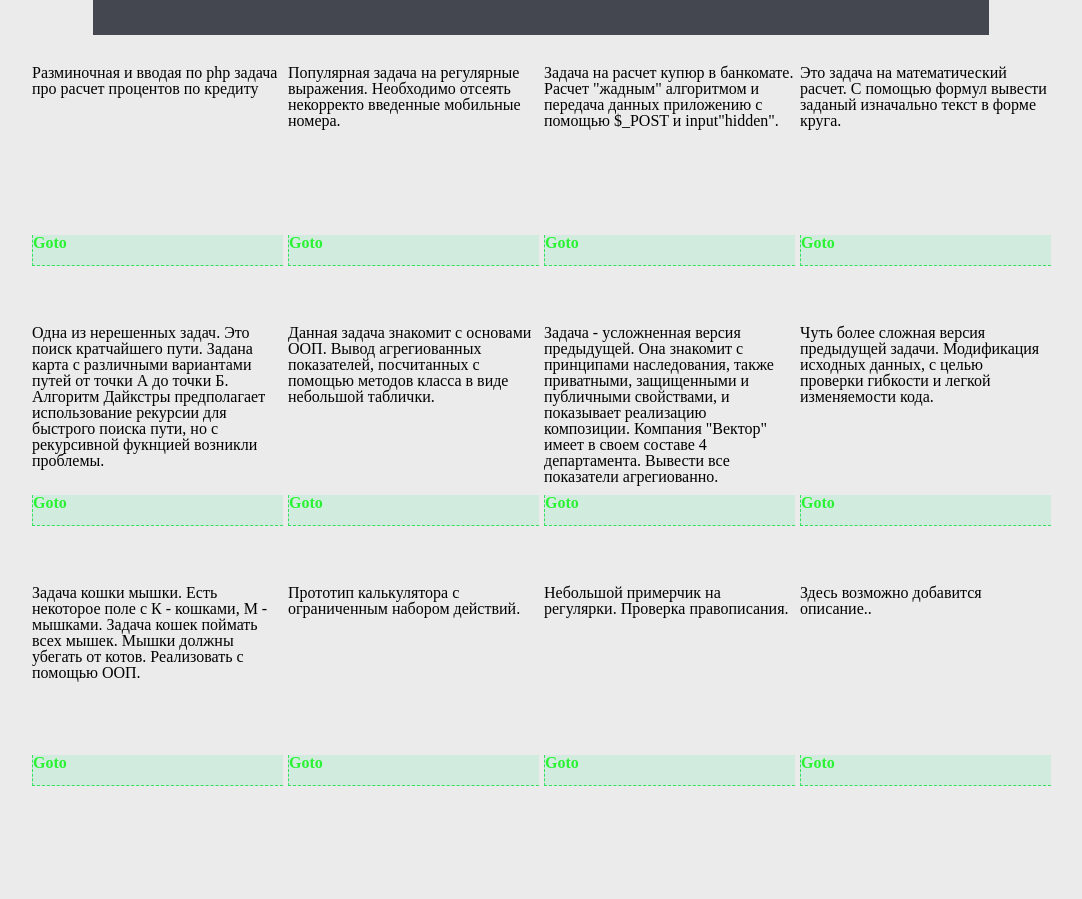
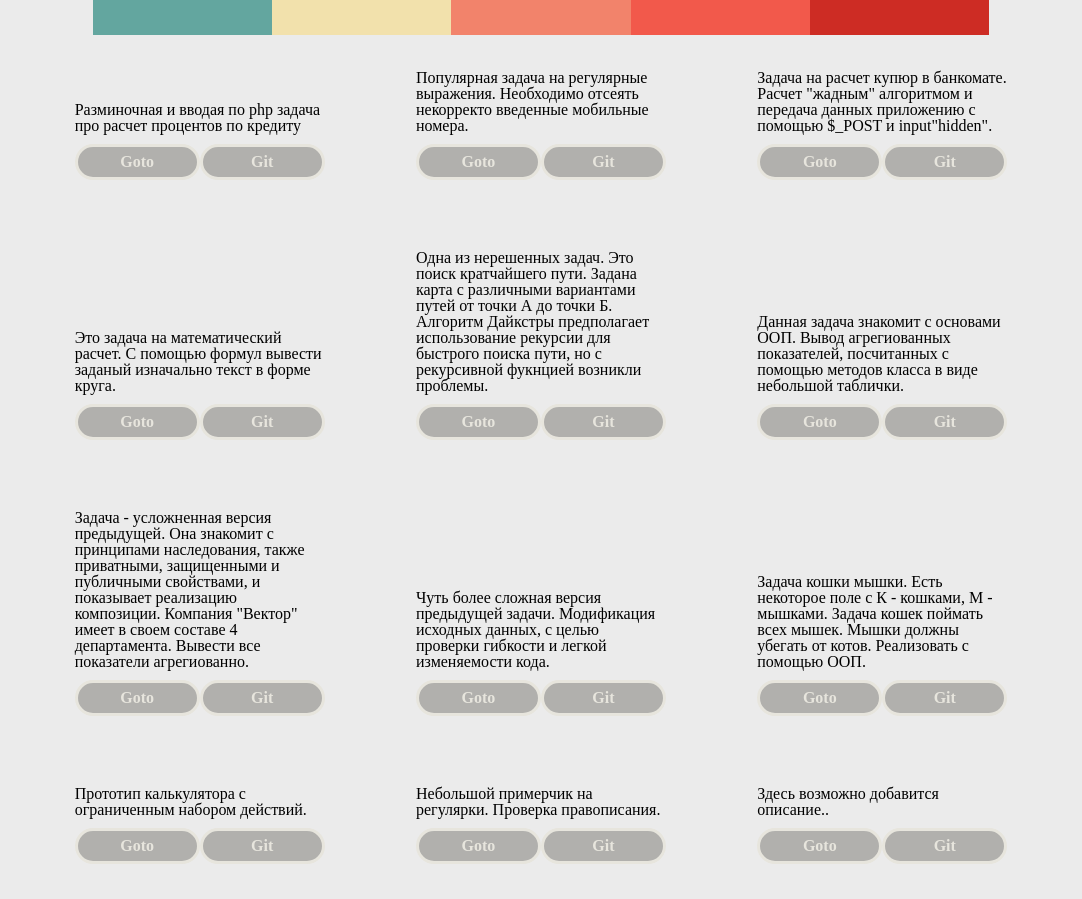
Before and after one commit to Oblivionsss/Site_of_examples, a PHP site: page /examples.html in a window 1280 px wide. Shown: the whole page, without its empty margins (99-1181 px from the left). Before the commit the page ends 786 px from the top, so only its background shows below. Run offline with PHP 8.4, Linux system fonts and the light colour scheme.

Commit message:
Modification home example page's

```diff
--- a/css/examples/example_style.css
+++ b/css/examples/example_style.css
@@ -1,16 +1,21 @@
 /* This CSS-style for page of examples */
 body {
+    width: 100%;
+    height: 100%;
     background-color: rgb(235,235,235);
-    height: 100%;
-    width: 100%;
 }
 
 .header {
-    background-color: #444750;
     width: 70%;
     height: 35px;
     margin-left: auto;
     margin-right: auto;
+    background: linear-gradient(to right,
+                #63A69F 20%,
+                #F2E1AC 20%, #F2E1AC 40%,
+                #F2836B 40%, #F2836B 60%,
+                #F2594B 60%, #F2594B 80%,
+                #CD2C24 80%);
 }
 
 .content-container {
@@ -18,32 +23,53 @@ body {
     margin-left: auto;
     margin-right: auto;
     display: flex;
-	align-content: space-around;
-	flex-flow: wrap;
+    flex-flow: wrap;
+    align-items: flex-end;
 }
 
 .content_block {
     width: 250px;
-    height: 200px;
-	margin: 30px auto;
+    margin: 30px auto;
+    padding: 5px;
+}
+
+.content_block:hover {
+    background:  rgb(204, 204, 204);
 }
 
 .caption {
     width: 100%;
-    height: 170px;
+    margin-bottom: 10px;
 }
 
 .block_link {
-    height: 30px;
     width: 100%;
-    background-color: #d1ebde;
-    border: 1px rgb(55, 223, 97);
-    border-style: none none dashed dashed;
 }
 
 .link_style {
-    color: rgb(42, 243, 52);
+    width: 50%;
+    height: 100%;
+    float: left;
+    text-align: center;
+    font-weight: bold;
+    background: rgb(90, 88, 80, 0.4);
+    color: #E7E5DD;
+    border: 3px solid #E7E5DD;
+    box-sizing: border-box;
+    border-radius: 25px;
+}
+
+.link_style > a {
+    width: 100%;
+    height: 100%;
+    line-height: 30px;
+    color: #E7E5DD;
     text-decoration: none;
-    font-weight: bold;
-    text-align: center;
+    display: inline-block;
+    border-radius: 25px;
 }
+
+.link_style > a:hover {
+    color: rgb(248, 246, 23 9);
+    background: rgb(90, 88, 80, 0.6);
+}
--- a/examples.html
+++ b/examples.html
@@ -20,7 +20,8 @@
                 Разминочная и вводая по php задача про расчет процентов по кредиту
             </div>
             <div class="block_link">
-                <a href="project/practice1/index.php" class="link_style">Goto</a>
+                <div class="link_style"><a href="project/practice1/index.php">Goto</a></div>
+                <div class="link_style"><a href="https://github.com/NevolinAlexandr/SiteOfExample/tree/master/project/practice1/index.php">Git</a></div>
             </div>
         </div>
 
@@ -30,7 +31,8 @@
                 Необходимо отсеять некорректо введенные мобильные номера.
             </div>
             <div class="block_link">
-                <a href="project/practice2/index1.php" class="link_style">Goto</a>
+                <div class="link_style"><a href="project/practice2/index1.php">Goto</a></div>
+                <div class="link_style"><a href="https://github.com/NevolinAlexandr/SiteOfExample/tree/master/project/practice2/index1.php">Git</a></div>
             </div>
         </div>
 
@@ -40,7 +42,8 @@
                 приложению с помощью $_POST и input"hidden".
             </div>
             <div class="block_link">
-                <a href="project/practice3/index.php" class="link_style">Goto</a>
+                <div class="link_style"><a href="project/practice3/index.php">Goto</a></div>
+                <div class="link_style"><a href="https://github.com/NevolinAlexandr/SiteOfExample/tree/master/project/practice3/index.php">Git</a></div>
             </div>
         </div>
 
@@ -50,7 +53,8 @@
                 в форме круга.
             </div>
             <div class="block_link">
-                <a href="project/practice4/index.php" class="link_style">Goto</a>
+                <div class="link_style"><a href="project/practice4/index.php">Goto</a></div>
+                <div class="link_style"><a href="https://github.com/NevolinAlexandr/SiteOfExample/tree/master/project/practice4/index.php">Git</a></div>
             </div>
         </div>
 
@@ -62,7 +66,8 @@
                 использование рекурсии для быстрого поиска пути, но с рекурсивной фукнцией возникли проблемы.
             </div>
             <div class="block_link">
-                <a href="project/practice5/index.php" class="link_style">Goto</a>
+                <div class="link_style"><a href="project/practice5/index.php" >Goto</a></div>
+                <div class="link_style"><a href="https://github.com/NevolinAlexandr/SiteOfExample/tree/master/project/practice5/index.php">Git</a></div>
             </div>
         </div>
 
@@ -72,7 +77,8 @@
                 с помощью методов класса в виде небольшой таблички.
             </div>
             <div class="block_link">
-                <a href="project/practice6/index.php" class="link_style">Goto</a>
+                <div class="link_style"><a href="project/practice6/index.php" >Goto</a></div>
+                <div class="link_style"><a href="https://github.com/NevolinAlexandr/SiteOfExample/tree/master/project/practice6/index.php">Git</a></div>
             </div>
         </div>
 
@@ -83,7 +89,8 @@
                 Компания "Вектор" имеет в своем составе 4 департамента. Вывести все показатели агрегиованно.
             </div>
             <div class="block_link">
-                <a href="project/practice7/index.php" class="link_style">Goto</a>
+                <div class="link_style"><a href="project/practice7/index.php" >Goto</a></div>
+                <div class="link_style"><a href="https://github.com/NevolinAlexandr/SiteOfExample/tree/master/project/practice7">Git</a></div>
             </div>
         </div>
 
@@ -93,7 +100,8 @@
                 гибкости и легкой изменяемости кода.
             </div>
             <div class="block_link">
-                <a href="project/practice7/index2.php" class="link_style">Goto</a>
+                <div class="link_style"><a href="project/practice7/index2.php" >Goto</a></div>
+                <div class="link_style"><a href="https://github.com/NevolinAlexandr/SiteOfExample/tree/master/project/practice7">Git</a></div>
             </div>
         </div>
 
@@ -103,7 +111,8 @@
                 мышек. Мышки должны убегать от котов. Реализовать с помощью ООП.
             </div>
             <div class="block_link">
-                <a href="project/practice9/index.php" class="link_style">Goto</a>
+                <div class="link_style"><a href="project/practice9/index.php" >Goto</a></div>
+                <div class="link_style"><a href="https://github.com/NevolinAlexandr/SiteOfExample/tree/master/project/practice9">Git</a></div>
             </div>
         </div>
 
@@ -112,7 +121,8 @@
                 Прототип калькулятора с ограниченным набором действий.
             </div>
             <div class="block_link">
-                <a href="project/PrototypeOfCalc/idex_prototype.php" class="link_style">Goto</a>
+                <div class="link_style"><a href="project/PrototypeOfCalc/idex_prototype.php" >Goto</a></div>
+                <div class="link_style"><a href="https://github.com/NevolinAlexandr/SiteOfExample/tree/master/project/PrototypeOfCalc">Git</a></div>
             </div>
         </div>
 
@@ -121,7 +131,8 @@
                 Небольшой примерчик на регулярки. Проверка правописания.
             </div>
             <div class="block_link">
-                <a href="project/regular/index2.php" class="link_style">Goto</a>
+                <div class="link_style"><a href="project/regular/index2.php" >Goto</a></div>
+                <div class="link_style"><a href="https://github.com/NevolinAlexandr/SiteOfExample/tree/master/project/regular/index2.php">Git</a></div>
             </div>
         </div>
 
@@ -130,7 +141,8 @@
                 Здесь возможно добавится описание..
             </div>
             <div class="block_link">
-                <a href="project/practice9/index.php" class="link_style">Goto</a>
+                <div class="link_style"><a href="project/practice9/index.php" >Goto</a></div>
+                <div class="link_style"><a href="https://github.com/NevolinAlexandr/SiteOfExample/tree/master/project/practice1">Git</a></div>
             </div>
         </div>
 
```
Also changed, not shown: css/main/style.css (+15 -7 lines), css/style.css (deleted, +0 -53 lines).
